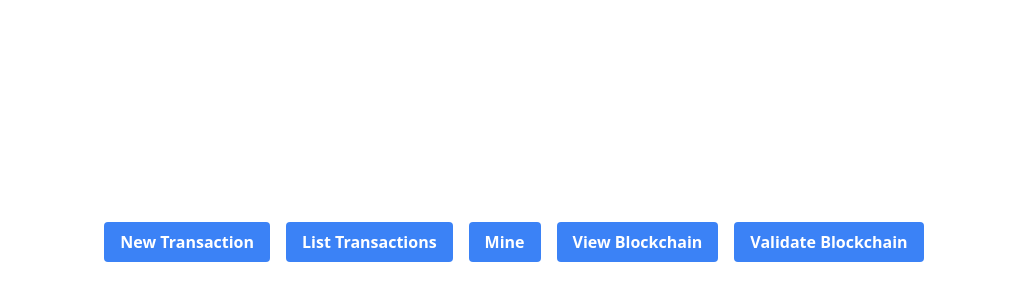
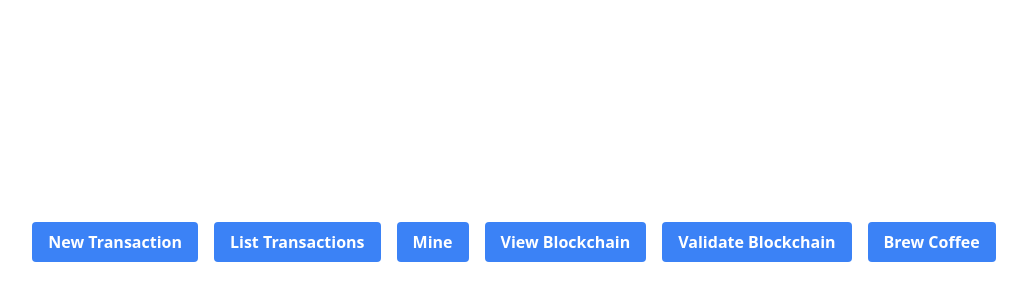
Before and after one commit to jlokos/Blockchain-Project-1, a website: page public/index.html in a window 1280 px wide. Shown: the part 158-458 px from the top of the page, without its empty margins (126-1153 px from the left). Drawn offline with nearby package versions, Linux system fonts and the light colour scheme.

Commit message:
Update index.html

```diff
--- a/public/index.html
+++ b/public/index.html
@@ -17,6 +17,7 @@
     <a href="/mine" class="m-2 bg-blue-500 hover:bg-blue-700 text-white font-bold py-2 px-4 rounded">Mine</a>
     <a href="/chain" class="m-2 bg-blue-500 hover:bg-blue-700 text-white font-bold py-2 px-4 rounded">View Blockchain</a>
     <a href="/validate" class="m-2 bg-blue-500 hover:bg-blue-700 text-white font-bold py-2 px-4 rounded">Validate Blockchain</a>
+    <a href="/brew" class="m-2 bg-blue-500 hover:bg-blue-700 text-white font-bold py-2 px-4 rounded">Brew Coffee</a>
     </div>
 </body>
 </html>
```
